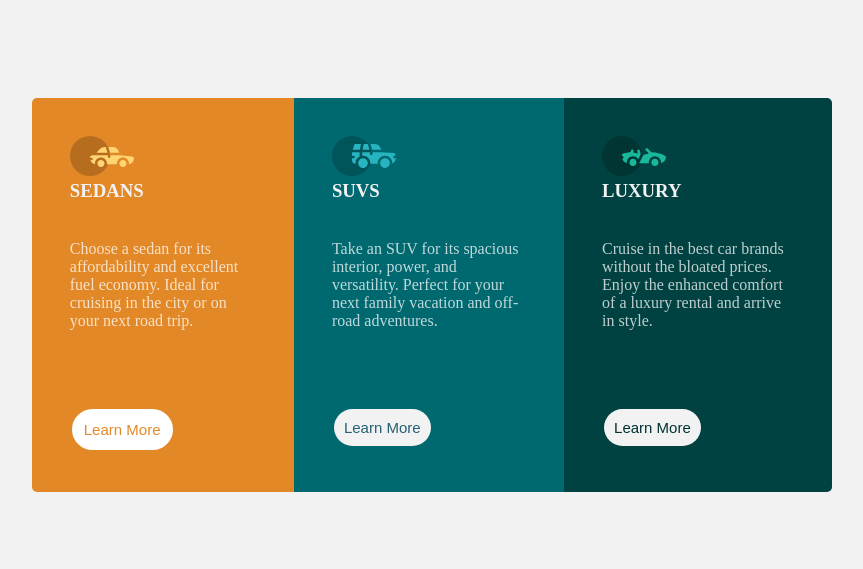
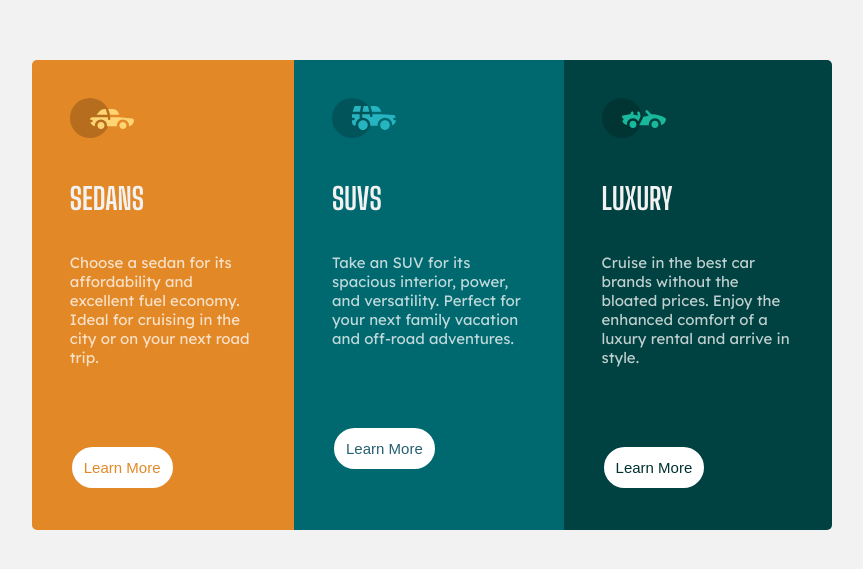
Before and after one commit to blac-pearl/Grid-Box, a plain HTML site: page index.html in a window 1280 px wide. Shown: the part 105-674 px from the top of the page, without its empty margins (288-1151 px from the left). Drawn offline with Linux system fonts and the light colour scheme.

Commit message:
Style Modifications

```diff
--- a/index.html
+++ b/index.html
@@ -7,6 +7,12 @@
     <meta name="viewport" content="width=device-width, initial-scale=1.0">
     <title>Flexbox Layout</title>
     <link rel="stylesheet" href="style.css" />
+    <link rel="preconnect" href="https://fonts.googleapis.com">
+    <link rel="preconnect" href="https://fonts.gstatic.com" crossorigin>
+    <link href="https://fonts.googleapis.com/css2?family=Big+Shoulders+Display:wght@700&display=swap" rel="stylesheet">
+    <link rel="preconnect" href="https://fonts.googleapis.com">
+    <link rel="preconnect" href="https://fonts.gstatic.com" crossorigin>
+    <link href="https://fonts.googleapis.com/css2?family=Lexend+Deca&display=swap" rel="stylesheet">
 </head>
 
 <body>
@@ -21,7 +27,7 @@
                             fill="#FFD473" fill-rule="nonzero" />
                     </g>
                 </svg>
-                <h3>SEDANS</h3>
+                <h1>SEDANS</h1>
                 <p>Choose a sedan for its affordability and excellent fuel economy. Ideal for cruising in the city or on
                     your next road trip.</p>
                 <button class="B1">Learn More</button>
@@ -35,7 +41,7 @@
                             fill="#26B5C0" fill-rule="nonzero" />
                     </g>
                 </svg>
-                <h3>SUVS</h3>
+                <h1>SUVS</h1>
                 <p>Take an SUV for its spacious interior, power, and versatility. Perfect for your next family vacation
                     and off-road adventures.</p>
                 <button class="B2">Learn More</button>
@@ -49,7 +55,7 @@
                             fill="#19B89D" fill-rule="nonzero" />
                     </g>
                 </svg>
-                <h3>LUXURY</h3>
+                <h1>LUXURY</h1>
                 <p>Cruise in the best car brands without the bloated prices. Enjoy the enhanced comfort of a luxury
                     rental and arrive in style.</p>
                 <button class="B3">Learn More</button>
--- a/style.css
+++ b/style.css
@@ -1,17 +1,15 @@
-*{
+* {
     margin: 0;
     padding: 0;
     box-sizing: border-box;
-    /* width:
-    - Mobile: 375px
-    - Desktop: 1440px; */
 }
 
-body{
+body {
     background-color: hsl(0, 0%, 95%);
-    Font size: 15px;
+    font-size: 15px;
 }
-main{
+
+main {
     width: 50%;
     margin: auto;
     display: flex;
@@ -19,25 +17,30 @@ main{
     height: 100vh;
     flex-direction: column;
 }
-.box-content{
+
+.box-content {
     display: flex;
     width: 800px;
     border-radius: 5px;
     overflow: hidden;
 }
-.first-row{
+
+.first-row {
     background-color: hsl(31, 77%, 52%);
     padding: 1cm;
 }
-.second-row{
+
+.second-row {
     background-color: hsl(184, 100%, 22%);
     padding: 1cm;
 }
-.third-row{
+
+.third-row {
     background-color: hsl(179, 100%, 13%);
     padding: 1cm;
 }
-button{
+
+button {
     background-color: hsl(0, 0%, 95%);
     border: none;
     color: white;
@@ -51,37 +54,61 @@ button{
     transition-duration: 0.5s;
     cursor: pointer;
 }
-.B1{
+
+.B1 {
     background-color: white;
     color: hsl(31, 77%, 52%);
     border: 2px solid white;
+}
 
-}
-.B1:hover{
+.B1:hover {
     background-color: hsl(31, 77%, 52%);
     color: white;
 }
-.B2{
+
+.B2 {
+    background-color: white;
     color: rgb(37, 95, 112);
+    border: 2px solid white;
 }
-/* .B2:hover{
+
+.B2:hover{
     background-color: rgb(37, 95, 112);
-} */
-.B3{
+    color: white;
+}
+.B3 {
+    background-color: white;
     color: rgb(1, 49, 49);
+    border: 2px solid white;
 }
-/* .B3:hover{
+
+.B3:hover{
     background-color: rgb(1, 49, 49);
-} */
-h3{
+    color: white;
+}
+h1 {
     color: hsl(0, 0%, 95%);
+    padding-top: 1cm;
     padding-bottom: 1cm;
+    font-family: 'Big Shoulders Display', cursive;
 }
-p{
+p {
     color: hsla(0, 0%, 100%, 0.75);
     padding-bottom: 2cm;
+    font-family: 'Lexend Deca', sans-serif;
 }
-
+ /* For Mobile */
+ @media screen and (max-width: 500px) {
+    .view {
+        width: 375px;
+    }
+ }
+ /* For Desktop */
+ @media screen and (min-width: 500px) and (max-width: 1600px) {
+    .view {
+        width: 1440px;
+    }
+ }
 /* # Front-end Style Guide
 
 ## Layout
@@ -89,18 +116,4 @@ p{
 The designs were created to the following widths:
 
 - Mobile: 375px
-- Desktop: 1440px
-
-## Typography
-
-### Body Copy
-
-- Font size: 15px
-
-### Font
-
-- Family: [Lexend Deca](https://fonts.google.com/specimen/Lexend+Deca)
-- Weights: 400 */
-
-/* - Family: [Big Shoulders Display](https://fonts.google.com/specimen/Big+Shoulders+Display)
-- Weights: 700 */
+- Desktop: 1440px */
```
